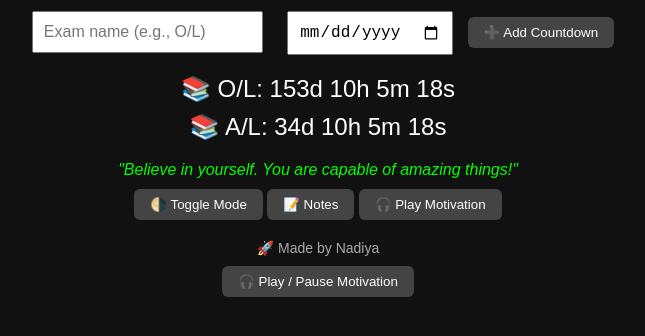
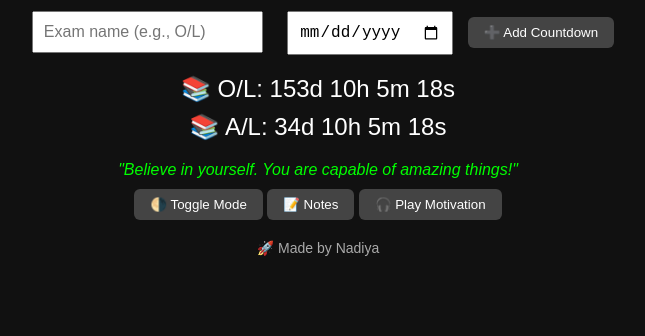
Before and after one commit to nadiya476/exam_countdown, a plain HTML site: page index.html in a window 1280 px wide. Shown: the part 100-436 px from the top of the page, without its empty margins (322-967 px from the left). Drawn offline with Linux system fonts and the light colour scheme.

Commit message:
Update index.html

```diff
--- a/index.html
+++ b/index.html
@@ -86,7 +86,7 @@
     <textarea id="noteArea" rows="4" cols="40" placeholder="Write your study note or reminder here..."></textarea>
   </div>
 
-  <audio id="motivationAudio" src="motivation.mp3"></audio><play/pause>
+  <audio id="motivationAudio" src="motivation.mp3"></audio>
 
   <footer>🚀 Made by Nadiya</footer>
 
@@ -141,5 +141,4 @@
   </script>
 
 </body>
-  <button class="note-btn" onclick="toggleMotivation()">🎧 Play / Pause Motivation</button>
 </html>
```
